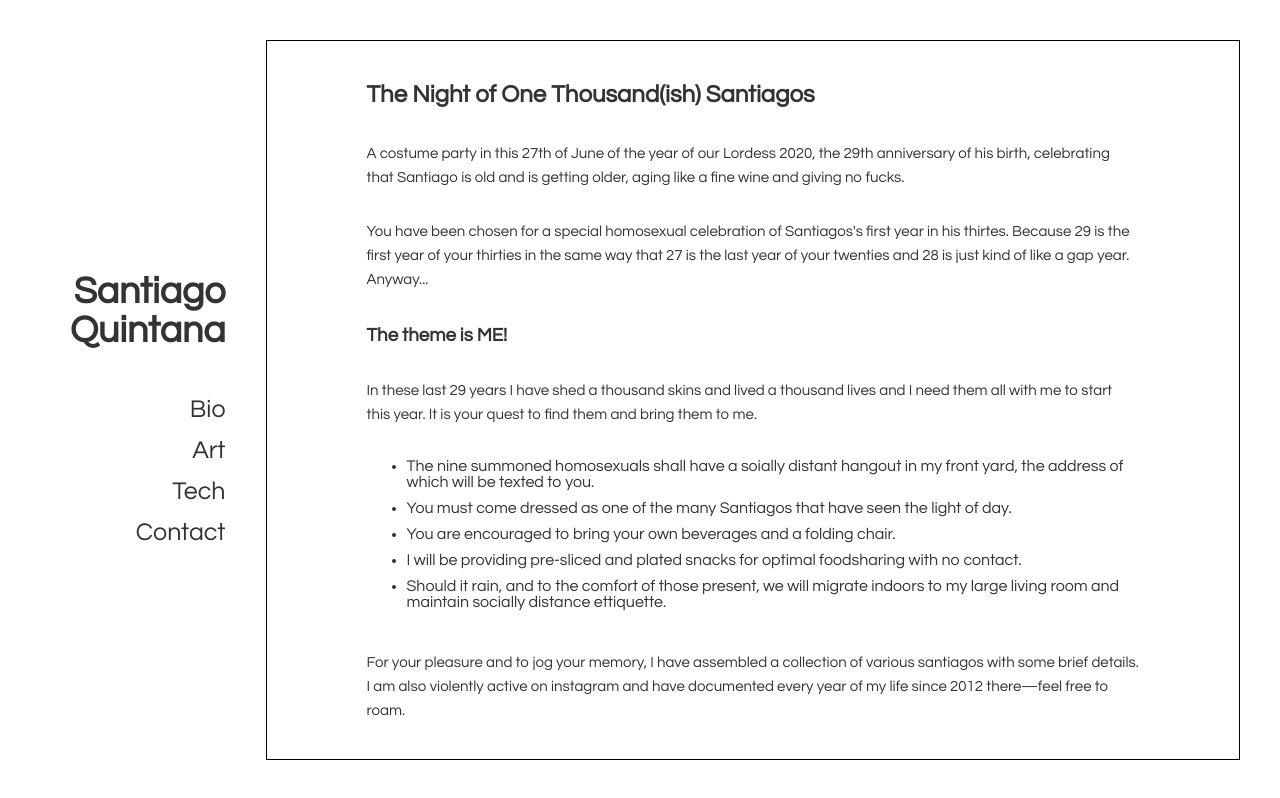
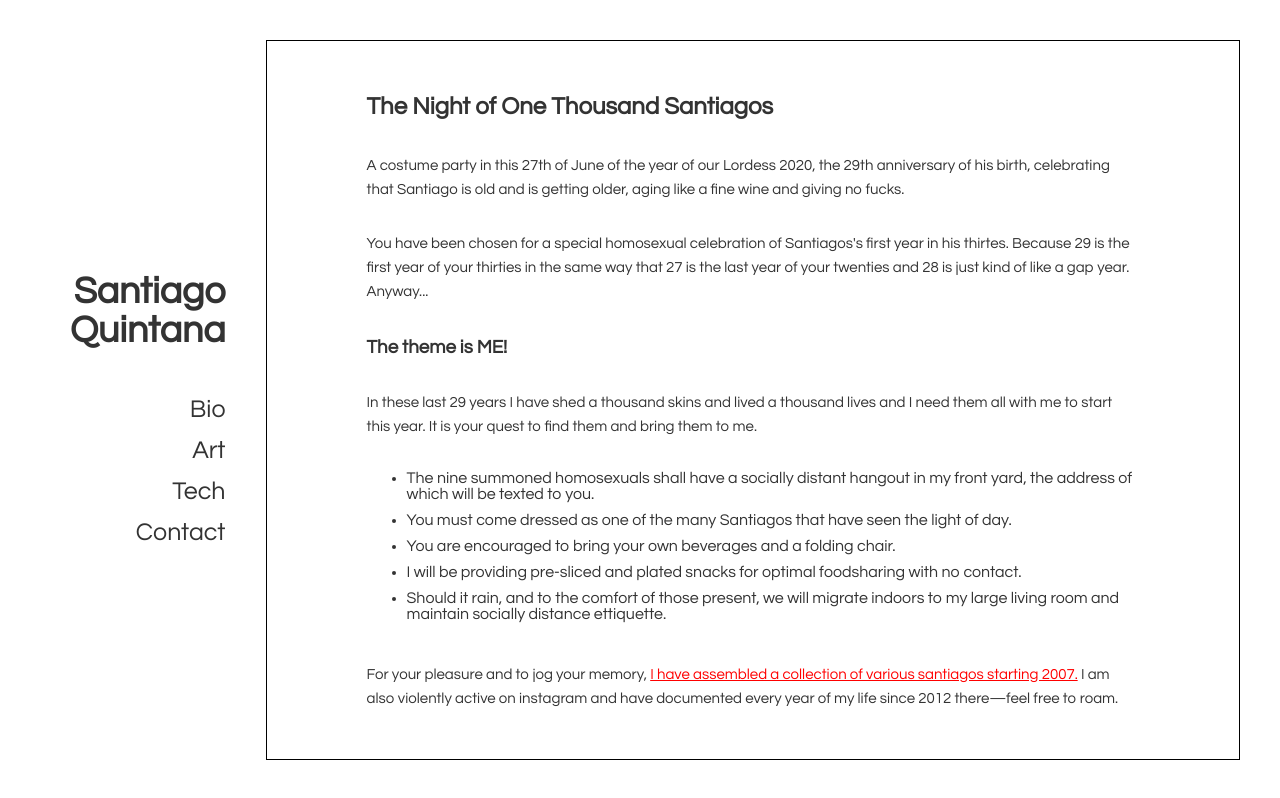
Before and after one commit to san3091/new-portfolio, a Svelte app: page /night-of-1000-santiagos in a window 1280 px wide. Built offline with nearby package versions, Linux system fonts and the light colour scheme.

Commit message:
add links and correct typo

```diff
--- a/src/Party.svelte
+++ b/src/Party.svelte
@@ -1,6 +1,7 @@
 <script>
   import { onMount } from 'svelte'
   import { fade } from 'svelte/transition'
+  import { Link } from "svelte-routing";
 
   let photos = Array
     .from({ length: 40 }, (_, i) => i + 1)
@@ -24,23 +25,28 @@
 
 <div class="party-container">
   <div class="description" in:fade={{delay: 300, duration: 500}} out:fade>
-    <h1>The Night of One Thousand(ish) Santiagos</h1>
+    <h1>The Night of One Thousand Santiagos</h1>
     <p>A costume party in this 27th of June of the year of our Lordess 2020, the 29th anniversary of his birth, celebrating that Santiago is old and is getting older, aging like a fine wine and giving no fucks.</p>
     <p>You have been chosen for a special homosexual celebration of Santiagos's first year in his thirtes. Because 29 is the first year of your thirties in the same way that 27 is the last year of your twenties and 28 is just kind of like a gap year. Anyway...</p>
     <h3>The theme is ME!</h3>
     <p>In these last 29 years I have shed a thousand skins and lived a thousand lives and I need them all with me to start this year. It is your quest to find them and bring them to me.</p>
     <ul class="list">
-      <li>The nine summoned homosexuals shall have a soially distant hangout in my front yard, the address of which will be texted to you.</li>
+      <li>The nine summoned homosexuals shall have a socially distant hangout in my front yard, the address of which will be texted to you.</li>
       <li>You must come dressed as one of the many Santiagos that have seen the light of day.</li>
       <li>You are encouraged to bring your own beverages and a folding chair.</li>
       <li>I will be providing pre-sliced and plated snacks for optimal foodsharing with no contact.</li>
       <li>Should it rain, and to the comfort of those present, we will migrate indoors to my large living room and maintain socially distance ettiquette.</li>
     </ul>
-    <p>For your pleasure and to jog your memory, I have assembled a collection of various santiagos with some brief details. I am also violently active on instagram and have documented every year of my life since 2012 there—feel free to roam.</p>
+    <p>For your pleasure and to jog your memory, <span class="link"><Link to="1000-santiagos-inspiration">I have assembled a collection of various santiagos starting 2007.</Link></span> I am also violently active on instagram and have documented every year of my life since 2012 there—feel free to roam.</p>
   </div>
 </div>
 
 <style>
+
+  .link {
+    color: red;
+    text-decoration: underline;
+  }
 
   .list li {
     margin-bottom: 10px;
--- a/src/Santiagos.svelte
+++ b/src/Santiagos.svelte
@@ -1,6 +1,8 @@
 <script>
   import { onMount } from 'svelte'
   import { fade } from 'svelte/transition'
+  import { Link } from 'svelte-routing'
+
   // import PhotoCarousel from './components/PhotoCarousel.svelte'
   let height
   let photos = Array
@@ -22,11 +24,14 @@
   })
 </script>
 
+
 <div class="slideshow"
   in:fade={{delay: 400, duration: 800}}
   bind:clientHeight={height}
   style='--photo-height:{height * 0.85}px'>
-  <!-- <PhotoCarousel carouselPhotos={photos} /> -->
+  <div class="back">
+    <Link to="night-of-1000-santiagos">Get me out of here</Link>
+  </div>
   <div class="slideshow-container">
     {#each photos as src}
       <div class="slideshow-item">
@@ -37,6 +42,12 @@
 </div>
 
 <style>
+  .back {
+    margin-left: 60px;
+    padding: 20px 0;
+    text-decoration: underline;
+  }
+
   .slideshow {
     overflow: scroll;
     margin: 10px;
```
